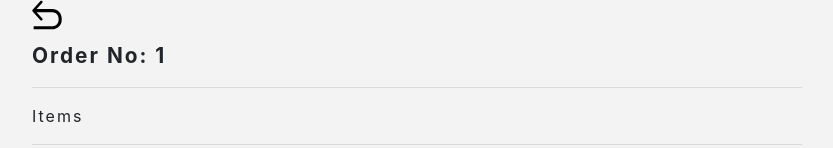
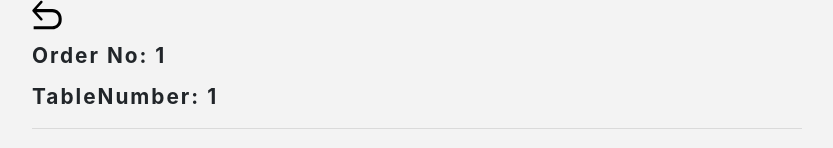
Before and after one commit to iamu985/Order-Tracking-Software, a Django app: template core/billing/templates/modal.html in a window 1280 px wide. Shown: the part 85-233 px from the top of the page, without its empty margins (223-1056 px from the left). Run offline with Django 4.2, Linux system fonts and the light colour scheme; the template is opened without the code that fills it: most values are stand-ins (such as "Sample title", 1, 10 or a date in 2020); some libraries are stand-ins or nearby versions.

Commit message:
update: add table number in modal view

```diff
--- a/core/billing/templates/modal.html
+++ b/core/billing/templates/modal.html
@@ -10,6 +10,7 @@
                     <img src="{% static 'img/back.svg' %}" alt="Back" width="30px">
                 </a>
                 <div class="modal-heading">Order No: {{ order.id }}</div>
+                <div class="modal-heading">TableNumber: {{ order.table_number }}</div>
                 <hr>
                 <div>Items</div>
                 <hr>
```
Also changed, not shown: core/db.sqlite3.
